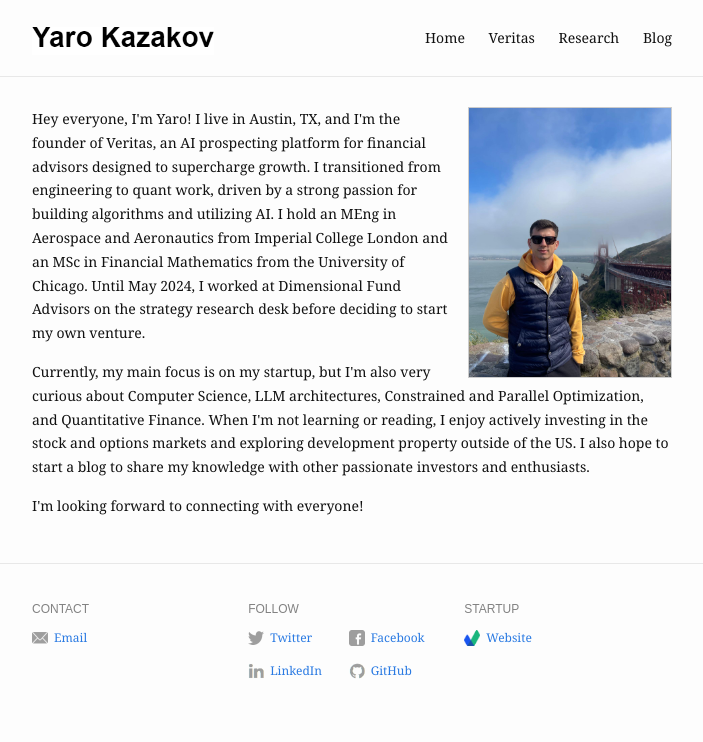
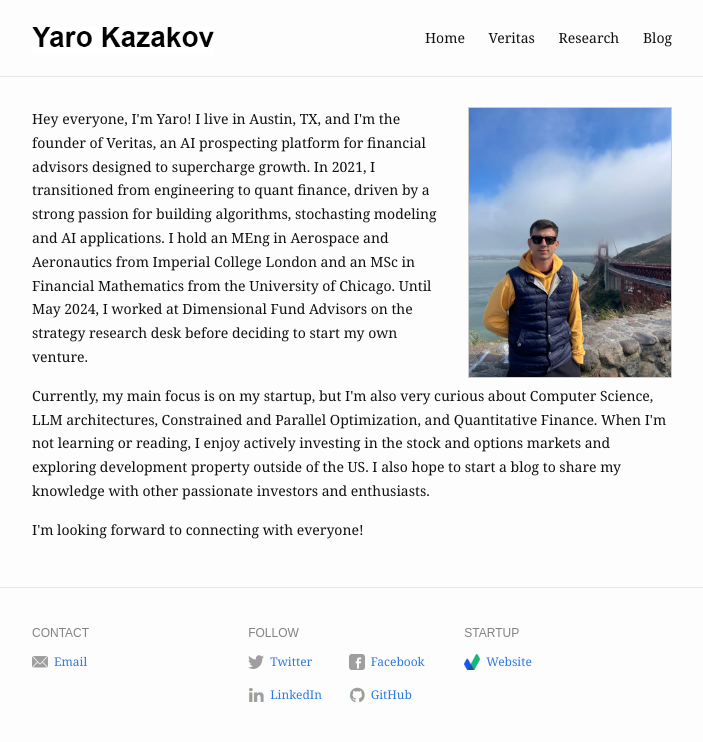
Before and after one commit to eliottvincent/bay, a Jekyll site: the page built from index.md, in a window 1280 px wide. Shown: the top 742 px of the page, without its empty margins (288-991 px from the left). Built offline with Jekyll 4.4.1, drawn with Linux system fonts in a browser that asks for light colours.

Commit message:
Veritas page updates

```diff
--- a/index.md
+++ b/index.md
@@ -6,7 +6,7 @@ profile_picture:
 ---
 
 <p>
-  Hey everyone, I'm Yaro! I live in Austin, TX, and I'm the founder of Veritas, an AI prospecting platform for financial advisors designed to supercharge growth. I transitioned from engineering to quant work, driven by a strong passion for building algorithms and utilizing AI. I hold an MEng in Aerospace and Aeronautics from Imperial College London and an MSc in Financial Mathematics from the University of Chicago. Until May 2024, I worked at Dimensional Fund Advisors on the strategy research desk before deciding to start my own venture.
+  Hey everyone, I'm Yaro! I live in Austin, TX, and I'm the founder of Veritas, an AI prospecting platform for financial advisors designed to supercharge growth. In 2021, I transitioned from engineering to quant finance, driven by a strong passion for building algorithms, stochasting modeling and AI applications. I hold an MEng in Aerospace and Aeronautics from Imperial College London and an MSc in Financial Mathematics from the University of Chicago. Until May 2024, I worked at Dimensional Fund Advisors on the strategy research desk before deciding to start my own venture.
 </p>
 
 <p>
```
Also changed, not shown: veritas.md (+20 -5 lines).
